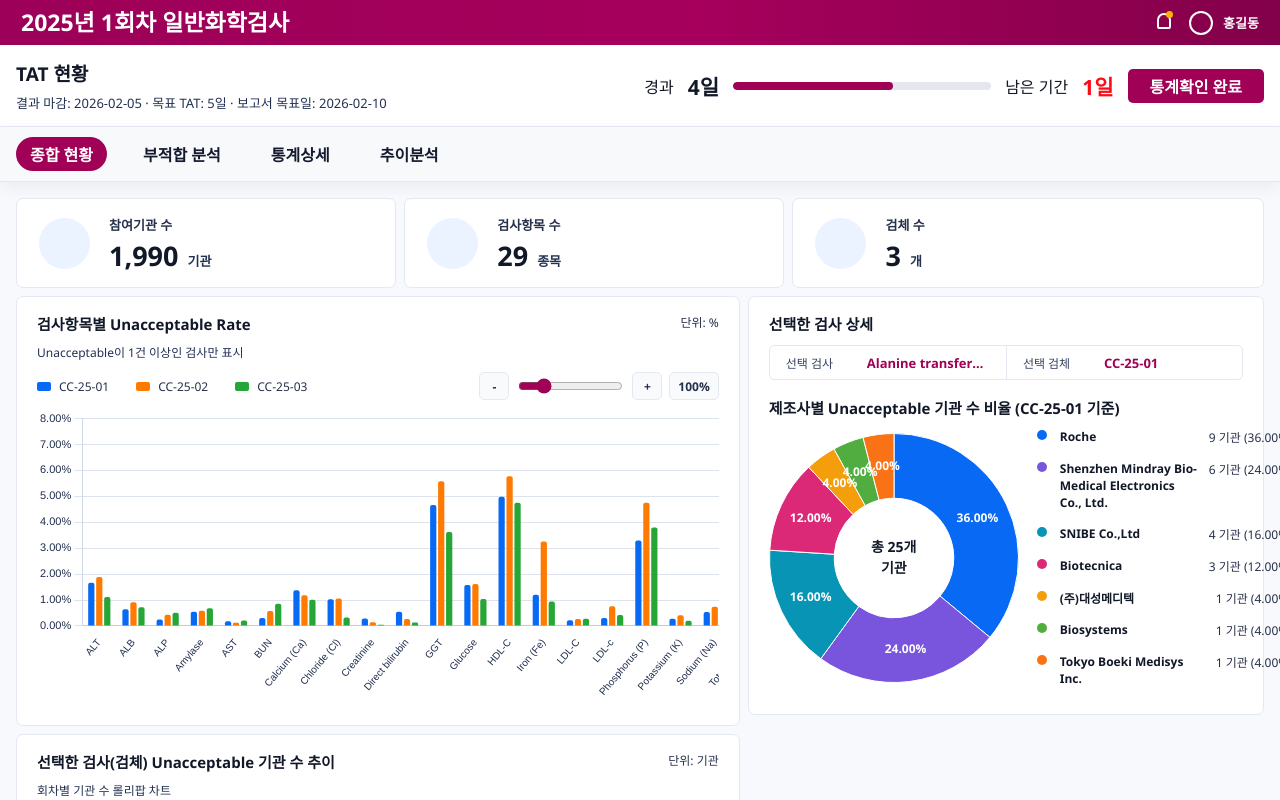
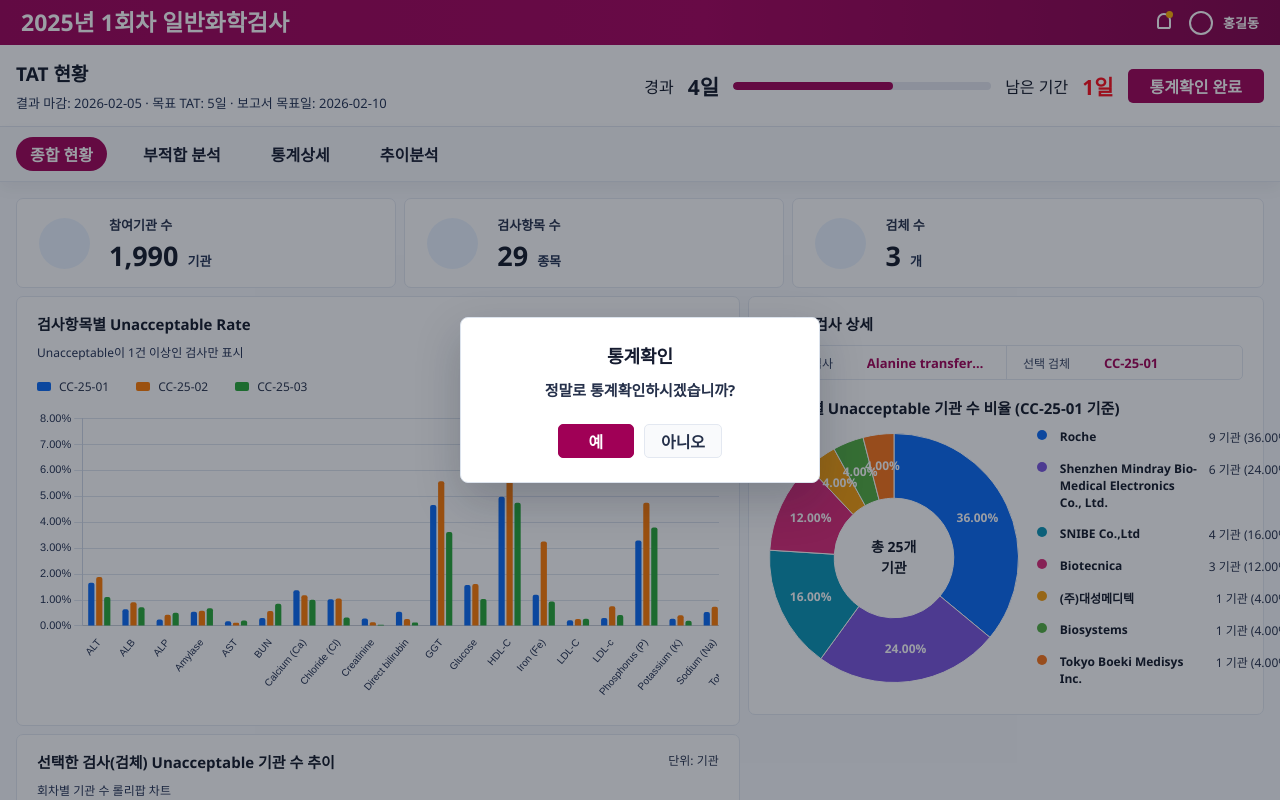
Before and after one commit to minju29/New-project, a React (Vite) app: page / in a window 1280 px wide. Both pictures are taken after a click on the button "통계확인 완료". Shown: the top 800 px of the page. Built offline with nearby package versions, Linux system fonts and the light colour scheme.

Commit message:
Add statistics confirmation controls

```diff
--- a/src/App.jsx
+++ b/src/App.jsx
@@ -2585,13 +2585,73 @@ function TrendAnalysis() {
   );
 }
 
+function StatisticsConfirmModal({ dialogType, onConfirm, onCancel, onClose }) {
+  const isConfirmDialog = dialogType === "confirm";
+  const message =
+    dialogType === "success"
+      ? "통계확인이 완료되었습니다"
+      : dialogType === "cancel"
+        ? "취소되었습니다"
+        : "정말로 통계확인하시겠습니까?";
+
+  return (
+    <div className="modal-backdrop" role="presentation">
+      <div
+        className="statistics-confirm-modal"
+        role="dialog"
+        aria-modal="true"
+        aria-labelledby="statistics-confirm-title"
+      >
+        <h2 id="statistics-confirm-title">통계확인</h2>
+        <p>{message}</p>
+        <div className="statistics-confirm-actions">
+          {isConfirmDialog ? (
+            <>
+              <button type="button" className="primary" onClick={onConfirm}>
+                예
+              </button>
+              <button type="button" onClick={onCancel}>
+                아니오
+              </button>
+            </>
+          ) : (
+            <button type="button" className="primary" onClick={onClose}>
+              확인
+            </button>
+          )}
+        </div>
+      </div>
+    </div>
+  );
+}
+
 function App() {
   const [selection, setSelection] = useState({
     testIndex: 0,
     specimenIndex: 0,
   });
   const [activeTab, setActiveTab] = useState("overview");
+  const [isStatisticsConfirmed, setIsStatisticsConfirmed] = useState(false);
+  const [statisticsDialog, setStatisticsDialog] = useState(null);
   const activeTabLabel = reportTabs.find((tab) => tab.id === activeTab)?.label;
+
+  const openStatisticsConfirm = () => {
+    if (isStatisticsConfirmed) return;
+    setStatisticsDialog("confirm");
+  };
+
+  const confirmStatistics = () => {
+    setIsStatisticsConfirmed(true);
+    setStatisticsDialog("success");
+  };
+
+  const cancelStatistics = () => {
+    setStatisticsDialog("cancel");
+  };
+
+  const resetStatisticsConfirm = () => {
+    setIsStatisticsConfirmed(false);
+  };
 
   return (
     <div className="app-shell">
@@ -2621,7 +2681,22 @@ function App() {
           </div>
           <span>남은 기간</span>
           <strong className="danger">1일</strong>
-          <button type="button">통계확인 완료</button>
+          <button
+            type="button"
+            disabled={isStatisticsConfirmed}
+            onClick={openStatisticsConfirm}
+          >
+            통계확인 완료
+          </button>
+          {isStatisticsConfirmed && (
+            <button
+              type="button"
+              className="secondary"
+              onClick={resetStatisticsConfirm}
+            >
+              통계취소
+            </button>
+          )}
         </div>
       </section>
 
@@ -2702,6 +2777,15 @@ function App() {
           </section>
         )}
       </main>
+
+      {statisticsDialog && (
+        <StatisticsConfirmModal
+          dialogType={statisticsDialog}
+          onConfirm={confirmStatistics}
+          onCancel={cancelStatistics}
+          onClose={() => setStatisticsDialog(null)}
+        />
+      )}
     </div>
   );
 }
--- a/src/styles.css
+++ b/src/styles.css
@@ -172,6 +172,94 @@ button {
   color: #fff;
   background: var(--magenta);
   font-weight: 800;
+  cursor: pointer;
+}
+
+.tat-progress button:disabled {
+  color: #b7becb;
+  background: #e8ecf3;
+  cursor: not-allowed;
+}
+
+.tat-progress button.secondary {
+  color: #25304a;
+  border: 1px solid var(--line);
+  background: #f9fafc;
+}
+
+.tat-progress button.secondary:hover {
+  border-color: #c6cedc;
+  background: #f3f5f8;
+}
+
+.modal-backdrop {
+  position: fixed;
+  inset: 0;
+  z-index: 50;
+  display: grid;
+  place-items: center;
+  padding: 24px;
+  background: rgba(17, 24, 39, 0.42);
+}
+
+.statistics-confirm-modal {
+  width: min(360px, 100%);
+  padding: 24px;
+  border: 1px solid #dce3ed;
+  border-radius: 8px;
+  background: #fff;
+  box-shadow: 0 18px 45px rgba(15, 23, 42, 0.22);
+  color: #151b2f;
+  text-align: center;
+}
+
+.statistics-confirm-modal h2 {
+  margin: 0 0 12px;
+  font-size: 18px;
+  font-weight: 900;
+}
+
+.statistics-confirm-modal p {
+  margin: 0;
+  color: #25304a;
+  font-size: 15px;
+  font-weight: 700;
+  line-height: 1.45;
+}
+
+.statistics-confirm-actions {
+  display: flex;
+  justify-content: center;
+  gap: 10px;
+  margin-top: 22px;
+}
+
+.statistics-confirm-actions button {
+  min-width: 76px;
+  height: 34px;
+  padding: 0 16px;
+  border: 1px solid var(--line);
+  border-radius: 5px;
+  background: #f9fafc;
+  color: #25304a;
+  font-weight: 800;
+  cursor: pointer;
+}
+
+.statistics-confirm-actions button.primary {
+  border-color: var(--magenta);
+  background: var(--magenta);
+  color: #fff;
+}
+
+.statistics-confirm-actions button:hover {
+  border-color: #c6cedc;
+  background: #f3f5f8;
+}
+
+.statistics-confirm-actions button.primary:hover {
+  border-color: var(--magenta-dark);
+  background: var(--magenta-dark);
 }
 
 .progress-track {
```
Also changed, not shown: 4 other files (tests, documents, lock files or other folders).
